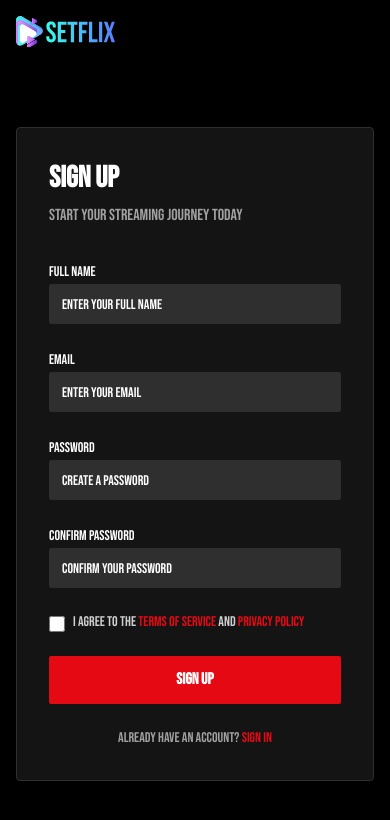
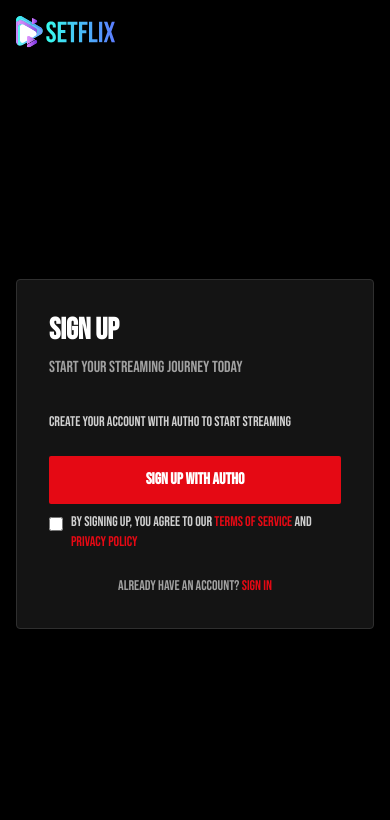
Before and after one commit to atiqisrak/setflix, a Next.js app: page /signup in a window 390 px wide. Shown: the top 820 px of the page. Built offline with nearby package versions, Linux system fonts and the light colour scheme.

Commit message:
added and tested auth0 successfully

```diff
--- a/app/account/page.tsx
+++ b/app/account/page.tsx
@@ -1,14 +1,40 @@
 "use client";
 
+import { useEffect } from "react";
+import { useRouter } from "next/navigation";
 import Header from "@/components/header";
 import Footer from "@/components/footer";
 import { Button } from "@/components/ui/button";
 import { User, Mail, LogOut, Settings } from "lucide-react";
 import { useAuth } from "@/hooks/use-auth";
-import Link from "next/link";
 
 export default function AccountPage() {
-  const { user, isAuthenticated } = useAuth();
+  const router = useRouter();
+  const { user, isAuthenticated, isLoading } = useAuth();
+
+  useEffect(() => {
+    if (!isLoading && !isAuthenticated) {
+      window.location.href = "/api/auth/login?returnTo=/account";
+    }
+  }, [isAuthenticated, isLoading]);
+
+  if (isLoading) {
+    return (
+      <div className="min-h-screen bg-background">
+        <Header />
+        <main className="pt-24 px-4 md:px-8 py-12">
+          <div className="max-w-2xl mx-auto">
+            <div className="text-center text-foreground/60">Loading...</div>
+          </div>
+        </main>
+        <Footer />
+      </div>
+    );
+  }
+
+  if (!isAuthenticated) {
+    return null;
+  }
 
   return (
     <div className="min-h-screen bg-background">
@@ -74,10 +100,17 @@ export default function AccountPage() {
             <Button className="w-full bg-foreground/10 hover:bg-foreground/20 text-foreground px-6 py-3 rounded transition">
               Change Password
             </Button>
-            <Button className="w-full bg-accent hover:bg-accent/90 text-accent-foreground px-6 py-3 rounded transition flex items-center justify-center gap-2">
-              <LogOut size={18} />
-              Sign Out
-            </Button>
+            <a
+              href={`/api/auth/logout?returnTo=${encodeURIComponent(
+                window.location.origin
+              )}`}
+              className="block"
+            >
+              <Button className="w-full bg-accent hover:bg-accent/90 text-accent-foreground px-6 py-3 rounded transition flex items-center justify-center gap-2">
+                <LogOut size={18} />
+                Sign Out
+              </Button>
+            </a>
           </div>
         </div>
       </main>
--- a/app/login/page.tsx
+++ b/app/login/page.tsx
@@ -1,28 +1,10 @@
 "use client";
 
-import { useState } from "react";
 import Link from "next/link";
-import { useRouter } from "next/navigation";
 import Logo from "@/components/logo";
 import { Button } from "@/components/ui/button";
-import { Input } from "@/components/ui/input";
 
 export default function LoginPage() {
-  const router = useRouter();
-  const [email, setEmail] = useState("");
-  const [password, setPassword] = useState("");
-  const [isLoading, setIsLoading] = useState(false);
-
-  const handleSubmit = async (e: React.FormEvent) => {
-    e.preventDefault();
-    setIsLoading(true);
-    // TODO: Add authentication logic
-    setTimeout(() => {
-      setIsLoading(false);
-      router.push("/");
-    }, 1000);
-  };
-
   return (
     <div className="min-h-screen bg-background flex flex-col">
       {/* Header */}
@@ -41,67 +23,20 @@ export default function LoginPage() {
             </h1>
             <p className="text-foreground/60 mb-8">Welcome back to Setflix</p>
 
-            <form onSubmit={handleSubmit} className="space-y-6">
-              <div className="space-y-2">
-                <label
-                  htmlFor="email"
-                  className="text-sm font-medium text-foreground"
+            <div className="space-y-6">
+              <p className="text-foreground/80 text-sm">
+                Sign in with your Auth0 account to continue
+              </p>
+
+              <a href="/api/auth/login">
+                <Button
+                  type="button"
+                  className="w-full bg-accent hover:bg-accent/90 text-accent-foreground h-12 text-base font-semibold"
                 >
-                  Email
-                </label>
-                <Input
-                  id="email"
-                  type="email"
-                  placeholder="Enter your email"
-                  value={email}
-                  onChange={(e) => setEmail(e.target.value)}
-                  required
-                  className="w-full"
-                />
-              </div>
-
-              <div className="space-y-2">
-                <label
-                  htmlFor="password"
-                  className="text-sm font-medium text-foreground"
-                >
-                  Password
-                </label>
-                <Input
-                  id="password"
-                  type="password"
-                  placeholder="Enter your password"
-                  value={password}
-                  onChange={(e) => setPassword(e.target.value)}
-                  required
-                  className="w-full"
-                />
-              </div>
-
-              <div className="flex items-center justify-between text-sm">
-                <label className="flex items-center gap-2 cursor-pointer">
-                  <input
-                    type="checkbox"
-                    className="w-4 h-4 rounded border-input bg-input text-accent focus:ring-accent focus:ring-offset-0"
-                  />
-                  <span className="text-foreground/80">Remember me</span>
-                </label>
-                <Link
-                  href="/forgot-password"
-                  className="text-accent hover:text-accent/80 transition"
-                >
-                  Forgot password?
-                </Link>
-              </div>
-
-              <Button
-                type="submit"
-                className="w-full bg-accent hover:bg-accent/90 text-accent-foreground h-12 text-base font-semibold"
-                disabled={isLoading}
-              >
-                {isLoading ? "Signing in..." : "Sign In"}
-              </Button>
-            </form>
+                  Sign In with Auth0
+                </Button>
+              </a>
+            </div>
 
             <div className="mt-6 text-center">
               <p className="text-foreground/60 text-sm">
--- a/app/signup/page.tsx
+++ b/app/signup/page.tsx
@@ -1,36 +1,10 @@
 "use client";
 
-import { useState } from "react";
 import Link from "next/link";
-import { useRouter } from "next/navigation";
 import Logo from "@/components/logo";
 import { Button } from "@/components/ui/button";
-import { Input } from "@/components/ui/input";
 
 export default function SignupPage() {
-  const router = useRouter();
-  const [name, setName] = useState("");
-  const [email, setEmail] = useState("");
-  const [password, setPassword] = useState("");
-  const [confirmPassword, setConfirmPassword] = useState("");
-  const [isLoading, setIsLoading] = useState(false);
-
-  const handleSubmit = async (e: React.FormEvent) => {
-    e.preventDefault();
-
-    if (password !== confirmPassword) {
-      alert("Passwords do not match");
-      return;
-    }
-
-    setIsLoading(true);
-    // TODO: Add authentication logic
-    setTimeout(() => {
-      setIsLoading(false);
-      router.push("/");
-    }, 1000);
-  };
-
   return (
     <div className="min-h-screen bg-background flex flex-col">
       {/* Header */}
@@ -51,91 +25,28 @@ export default function SignupPage() {
               Start your streaming journey today
             </p>
 
-            <form onSubmit={handleSubmit} className="space-y-6">
-              <div className="space-y-2">
-                <label
-                  htmlFor="name"
-                  className="text-sm font-medium text-foreground"
+            <div className="space-y-6">
+              <p className="text-foreground/80 text-sm">
+                Create your account with Auth0 to start streaming
+              </p>
+
+              <a href="/api/auth/login?screen_hint=signup">
+                <Button
+                  type="button"
+                  className="w-full bg-accent hover:bg-accent/90 text-accent-foreground h-12 text-base font-semibold"
                 >
-                  Full Name
-                </label>
-                <Input
-                  id="name"
-                  type="text"
-                  placeholder="Enter your full name"
-                  value={name}
-                  onChange={(e) => setName(e.target.value)}
-                  required
-                  className="w-full"
-                />
-              </div>
+                  Sign Up with Auth0
+                </Button>
+              </a>
 
-              <div className="space-y-2">
-                <label
-                  htmlFor="email"
-                  className="text-sm font-medium text-foreground"
-                >
-                  Email
-                </label>
-                <Input
-                  id="email"
-                  type="email"
-                  placeholder="Enter your email"
-                  value={email}
-                  onChange={(e) => setEmail(e.target.value)}
-                  required
-                  className="w-full"
-                />
-              </div>
-
-              <div className="space-y-2">
-                <label
-                  htmlFor="password"
-                  className="text-sm font-medium text-foreground"
-                >
-                  Password
-                </label>
-                <Input
-                  id="password"
-                  type="password"
-                  placeholder="Create a password"
-                  value={password}
-                  onChange={(e) => setPassword(e.target.value)}
-                  required
-                  className="w-full"
-                />
-              </div>
-
-              <div className="space-y-2">
-                <label
-                  htmlFor="confirmPassword"
-                  className="text-sm font-medium text-foreground"
-                >
-                  Confirm Password
-                </label>
-                <Input
-                  id="confirmPassword"
-                  type="password"
-                  placeholder="Confirm your password"
-                  value={confirmPassword}
-                  onChange={(e) => setConfirmPassword(e.target.value)}
-                  required
-                  className="w-full"
-                />
-              </div>
-
-              <div className="flex items-start gap-2 text-sm">
+              <div className="flex items-start gap-2 text-sm pt-2">
                 <input
                   type="checkbox"
                   id="terms"
-                  required
                   className="mt-1 w-4 h-4 rounded border-input bg-input text-accent focus:ring-accent focus:ring-offset-0"
                 />
-                <label
-                  htmlFor="terms"
-                  className="text-foreground/80 cursor-pointer"
-                >
-                  I agree to the{" "}
+                <label htmlFor="terms" className="text-foreground/80 cursor-pointer">
+                  By signing up, you agree to our{" "}
                   <Link
                     href="/terms"
                     className="text-accent hover:text-accent/80 transition"
@@ -151,15 +62,7 @@ export default function SignupPage() {
                   </Link>
                 </label>
               </div>
-
-              <Button
-                type="submit"
-                className="w-full bg-accent hover:bg-accent/90 text-accent-foreground h-12 text-base font-semibold"
-                disabled={isLoading}
-              >
-                {isLoading ? "Creating account..." : "Sign Up"}
-              </Button>
-            </form>
+            </div>
 
             <div className="mt-6 text-center">
               <p className="text-foreground/60 text-sm">
--- a/components/profile-dropdown.tsx
+++ b/components/profile-dropdown.tsx
@@ -17,7 +17,7 @@ export default function ProfileDropdown({
   onClose,
 }: ProfileDropdownProps) {
   const dropdownRef = useRef<HTMLDivElement>(null);
-  const { user, isAuthenticated } = useAuth();
+  const { user, isAuthenticated, isLoading } = useAuth();
 
   useEffect(() => {
     const handleClickOutside = (event: MouseEvent) => {
@@ -50,7 +50,11 @@ export default function ProfileDropdown({
           className="absolute right-0 top-full mt-2 w-48 bg-card border border-border rounded shadow-lg z-50"
         >
           <div className="py-2">
-            {isAuthenticated ? (
+            {isLoading ? (
+              <div className="px-4 py-2 text-sm text-foreground/60 text-center">
+                Loading...
+              </div>
+            ) : isAuthenticated ? (
               <>
                 {user?.name && (
                   <div className="px-4 py-2 text-sm font-semibold text-foreground border-b border-border">
@@ -79,23 +83,26 @@ export default function ProfileDropdown({
                   Settings
                 </Link>
                 <div className="border-t border-border my-2"></div>
-                <button
+                <a
+                  href={`/api/auth/logout?returnTo=${encodeURIComponent(
+                    window.location.origin
+                  )}`}
                   onClick={onClose}
                   className="flex items-center gap-3 px-4 py-2 text-sm text-foreground hover:bg-foreground/10 transition w-full text-left"
                 >
                   <LogOut size={18} />
                   Sign Out
-                </button>
+                </a>
               </>
             ) : (
-              <Link
-                href="/login"
+              <a
+                href="/api/auth/login"
                 onClick={onClose}
                 className="flex items-center gap-3 px-4 py-2 text-sm text-foreground hover:bg-foreground/10 transition w-full text-left"
               >
                 <User size={18} />
                 Sign In
-              </Link>
+              </a>
             )}
           </div>
         </motion.div>
--- a/hooks/use-auth.ts
+++ b/hooks/use-auth.ts
@@ -1,16 +1,14 @@
 "use client";
 
-interface User {
-  name?: string | null;
-  email?: string | null;
-  picture?: string | null;
-}
+import { useUser } from "@auth0/nextjs-auth0/client";
 
 export function useAuth() {
+  const { user, error, isLoading } = useUser();
+
   return {
-    user: null as User | null,
-    isAuthenticated: false,
-    isLoading: false,
-    error: null,
+    user,
+    isAuthenticated: !!user,
+    isLoading,
+    error,
   };
 }
```
Also changed, not shown: app/api/auth/[...auth0]/route.ts (added, +50 -0 lines), app/auth/callback/route.ts (added, +14 -0 lines), app/auth/profile/route.ts (added, +19 -0 lines), app/layout.tsx (+6 -3 lines), lib/providers/auth0-provider.tsx (added, +12 -0 lines).
